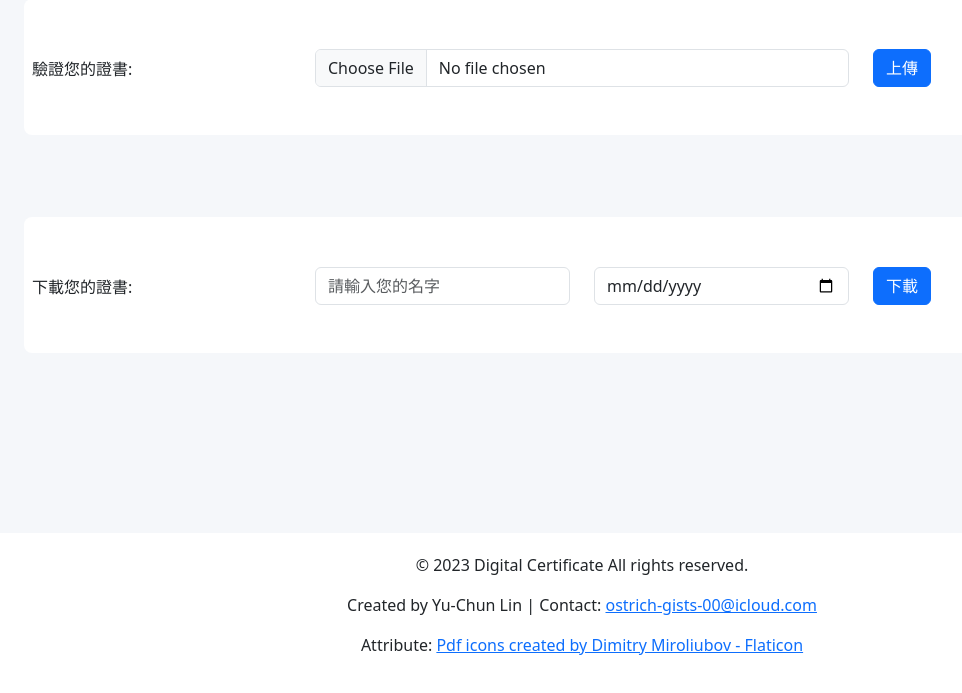
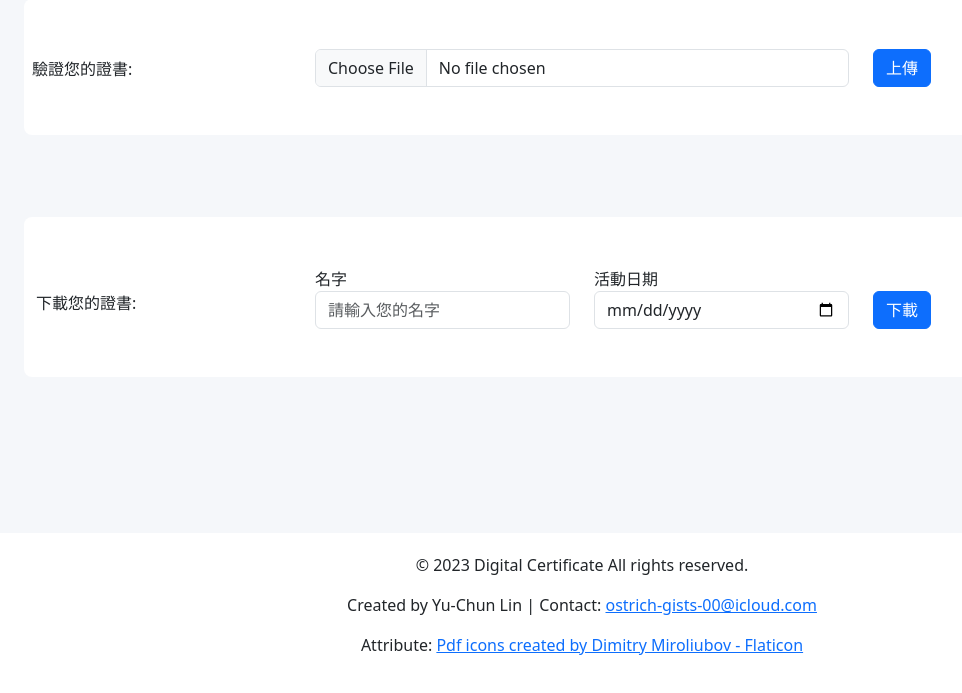
Before and after one commit to yuchun1214/digital-certificate, a Flask app: template templates/index.html in a window 1280 px wide. Shown: the part 107-800 px from the top of the page, without its empty margins (58-1020 px from the left). Run offline with Flask 3, Linux system fonts and the light colour scheme; the template is opened without the code that fills it, so the values that code supplies are empty; parts of the project's set-up code (start-up, migrations or seed data) failed here and were passed over; some libraries are stand-ins or nearby versions.

Commit message:
Add labels

```diff
--- a/templates/index.html
+++ b/templates/index.html
@@ -82,21 +82,23 @@
         <form class="form-block" id="download-form" method="POST">
           <div class="container-lg">
             <div class="row">
-              <div class="col-sm-3" style="padding: 8px;">
+              <div class="col-sm-3" style="padding-top: 1.5rem;">
                 <label for="formFile" class="form-label">下載您的證書:</label><br>
               </div>
 
 
               <div class="col-sm-3">
+                <label for="name-input">名字</label>
                 <input class="form-control" type="text" id="name-input" name="name" placeholder="請輸入您的名字"><br><br>
               </div>
 
               <div class="col-sm-3">
+                <label for="name-input">活動日期</label>
                 <input class="form-control" type="date" id="date-input" name="date"
                   data-bs-toggle="tooltip" data-bs-placement="top" data-bs-title="請輸入活動日期"><br><br>
               </div>
 
-              <div class="col-sm-3">
+              <div class="col-sm-3" style="padding-top: 1.5rem">
                 <button type="submit" class="btn btn-primary mb-3" id="download-btn">下載</button>
               </div>
 
```
